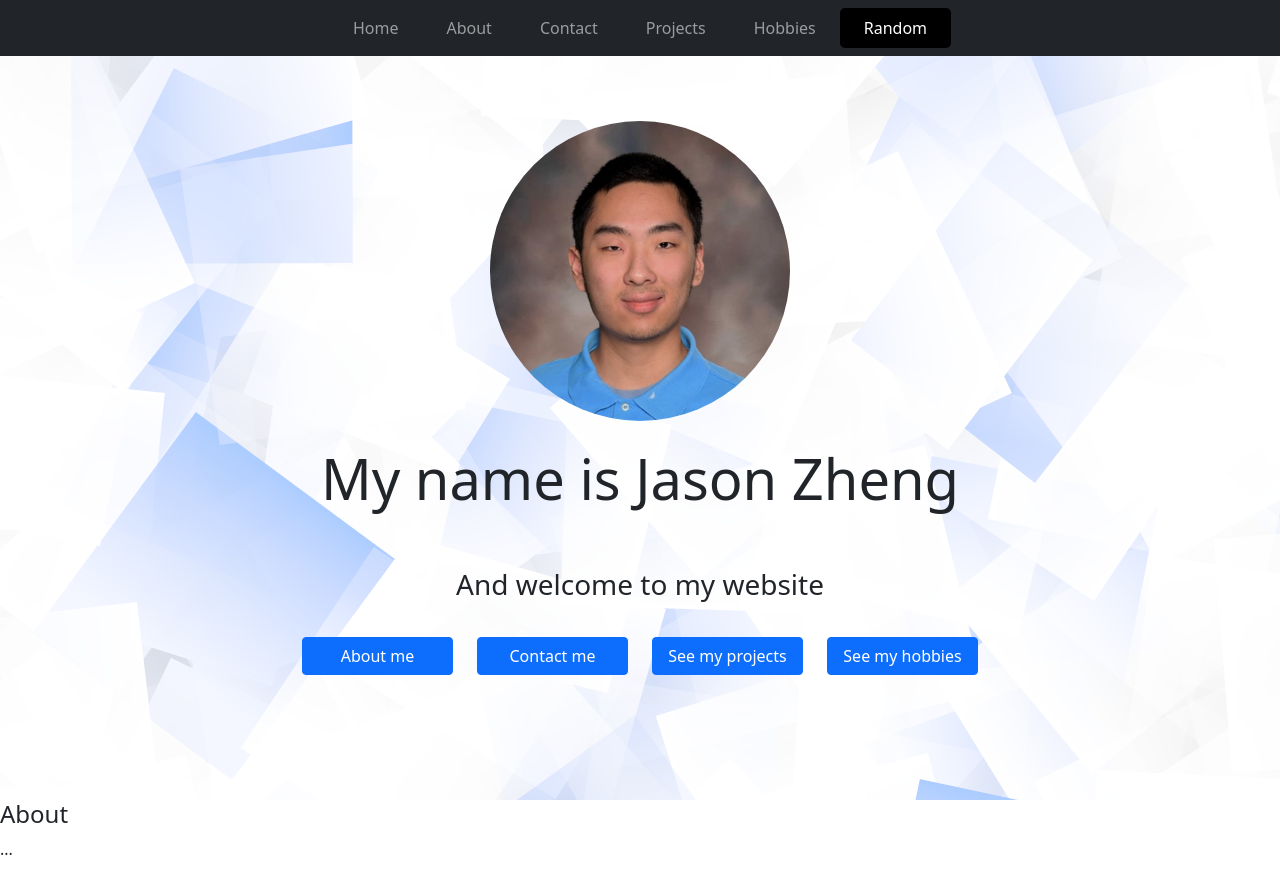
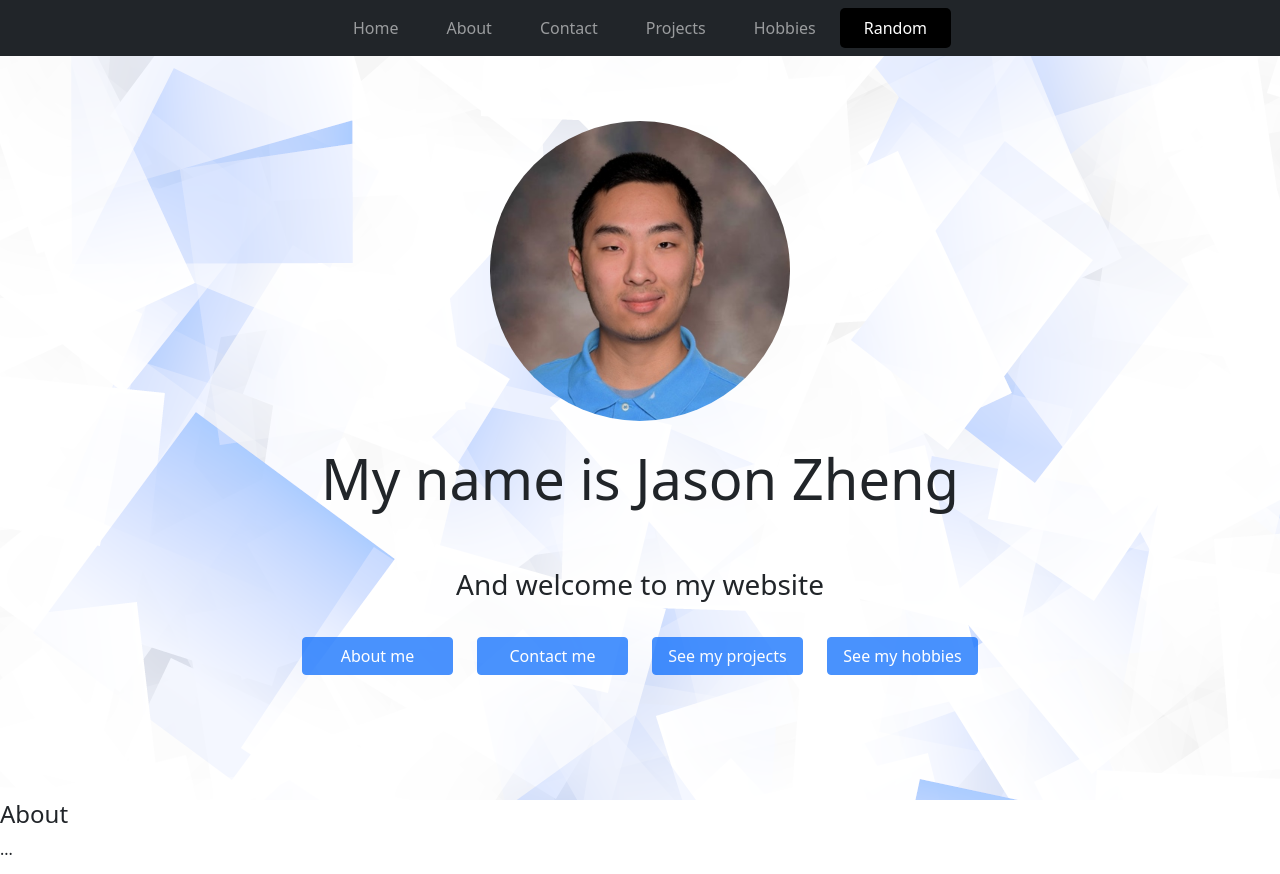
Before and after one commit to jasozh/jasozh.github.io, a PHP site: page /new/index.html in a window 1280 px wide. Shown: the top 874 px of the page. Run offline with PHP 8.4, Linux system fonts and the light colour scheme.

Commit message:
Add CSS animations and additional images

```diff
--- a/new/css/style.css
+++ b/new/css/style.css
@@ -77,24 +77,35 @@ article#home::before {
 
 /* Ensures that the main button group on Home is responsive */
 @media screen and (max-width: 991px) {
-    .button-width {
+    .button-group {
         margin-left: 100px;
         margin-right: 100px;
     }
 }
 
 @media screen and (min-width: 992px) {
-    .button-width {
+    .button-group {
         min-width: 700px;
     }
 }
 
-/* Profile picture styling */
+/* Make buttons slightly transparent until hover */
+.transparent {
+    opacity: 0.75;
+}
+
+.transparent:hover {
+    opacity: 1;
+}
+
+/* Profile picture styling and animations */
 img.profile {
     border-radius: 50%;
     max-height: 300px;
     max-width: 50%;
     cursor: pointer;
+    animation-name: profile-animation;
+    animation-duration: 1s;
 }
 
 img.profile:hover {
@@ -108,6 +119,76 @@ img.profile:active {
     padding: 20px;
 }
 
+/* Title and subtitle text animations */
+@keyframes profile-animation {
+    0% {
+        padding: 50px;
+        opacity: 0.5;
+    }
+
+    100% {
+        padding: 0px;
+        opacity: 1;
+    }
+}
+
+.title-text {
+    animation-name: title-animation;
+    animation-duration: 1s;
+}
+
+@keyframes title-animation {
+    0% {
+        opacity: 0;
+    }
+
+    25% {
+        opacity: 0;
+    }
+
+    100% {
+        opacity: 1;
+    }
+}
+
+.subtitle-text {
+    animation-name: subtitle-animation;
+    animation-duration: 1.25s;
+}
+
+@keyframes subtitle-animation {
+    0% {
+        opacity: 0;
+    }
+
+    50% {
+        opacity: 0;
+    }
+
+    100% {
+        opacity: 1;
+    }
+}
+
+/* Button group animations */
+.button-group {
+    animation-name: button-animation;
+    animation-duration: 2s;
+}
+
+@keyframes button-animation {
+    0% {
+        opacity: 0;
+    }
+
+    50% {
+        opacity: 0;
+    }
+
+    100% {
+        opacity: 1;
+    }
+}
 
 /* Non-mobile styles for articles */
 /* @media screen and (min-width: 768px) {
--- a/new/index.html
+++ b/new/index.html
@@ -88,21 +88,21 @@
         <div class="py-5"></div>
 
         <img class="profile" src="img/profile.png">
-        <h1 class="px-2 py-4 display-4"><b>My name is Jason Zheng</b></h1>
-        <h3 class="px-2 py-4">And welcome to my website</h3>
+        <h1 class="title-text px-2 py-4 display-4"><b>My name is Jason Zheng</b></h1>
+        <h3 class="subtitle-text px-2 py-4">And welcome to my website</h3>
 
-        <div class="row button-width">
+        <div class="row button-group">
           <div class="col-lg py-1">
-            <a href="#about" type="button" class="btn btn-primary btn-block w-100">About me</a>
+            <a href="#about" type="button" class="transparent btn btn-primary btn-block w-100">About me</a>
           </div>
           <div class="col-lg py-1">
-            <a href="#contact" type="button" class="btn btn-primary btn-block w-100">Contact me</a>
+            <a href="#contact" type="button" class="transparent btn btn-primary btn-block w-100">Contact me</a>
           </div>
           <div class="col-lg py-1">
-            <a href="#projects" type="button" class="btn btn-primary btn-block w-100">See my projects</a>
+            <a href="#projects" type="button" class="transparent btn btn-primary btn-block w-100">See my projects</a>
           </div>
           <div class="col-lg py-1">
-            <a href="#hobbies" type="button" class="btn btn-primary btn-block w-100">See my hobbies</a>
+            <a href="#hobbies" type="button" class="transparent btn btn-primary btn-block w-100">See my hobbies</a>
           </div>
         </div>
 
```
Also changed, not shown: new/img/gimp.png (added), new/img/jadventure.png (added), new/img/libreoffice-impress.png (added), new/img/vscode.png (added).
